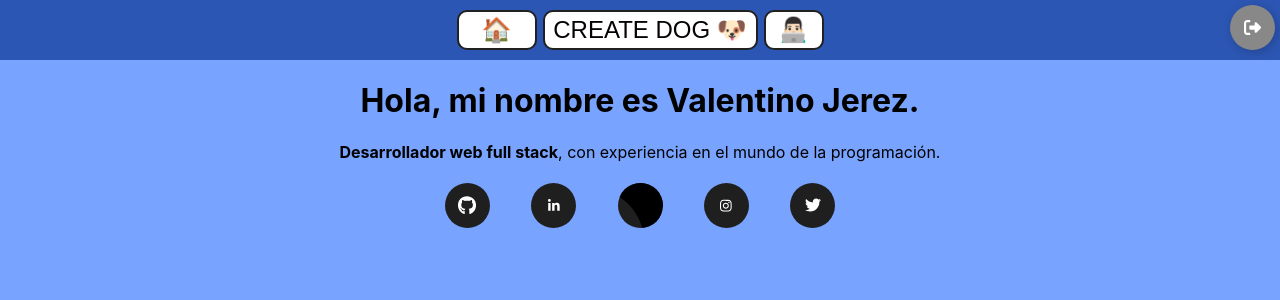
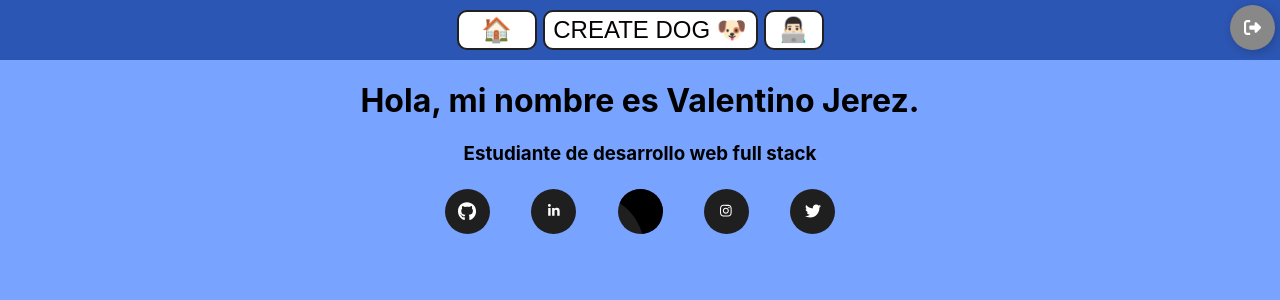
Before and after one commit to ValentinoJerez/ProyectoIntegradorDogs, a React (Vite) app in the folder client/: page /About in a window 1280 px wide. Shown: the top 300 px of the page. Built offline with nearby package versions, Linux system fonts and the light colour scheme.

Commit message:
Cambios en About

```diff
--- a/client/src/views/About/About.jsx
+++ b/client/src/views/About/About.jsx
@@ -6,7 +6,8 @@ function About(){
     return (
         <div>
             <h1>Hola, mi nombre es Valentino Jerez.</h1>
-            <p><strong>Desarrollador web full stack</strong>, con experiencia en el mundo de la programación.</p>
+            <h3><strong>Estudiante de desarrollo web full stack</strong></h3>
+            <p></p>
 
             <div className={style.buttonContainer}>
 
```
